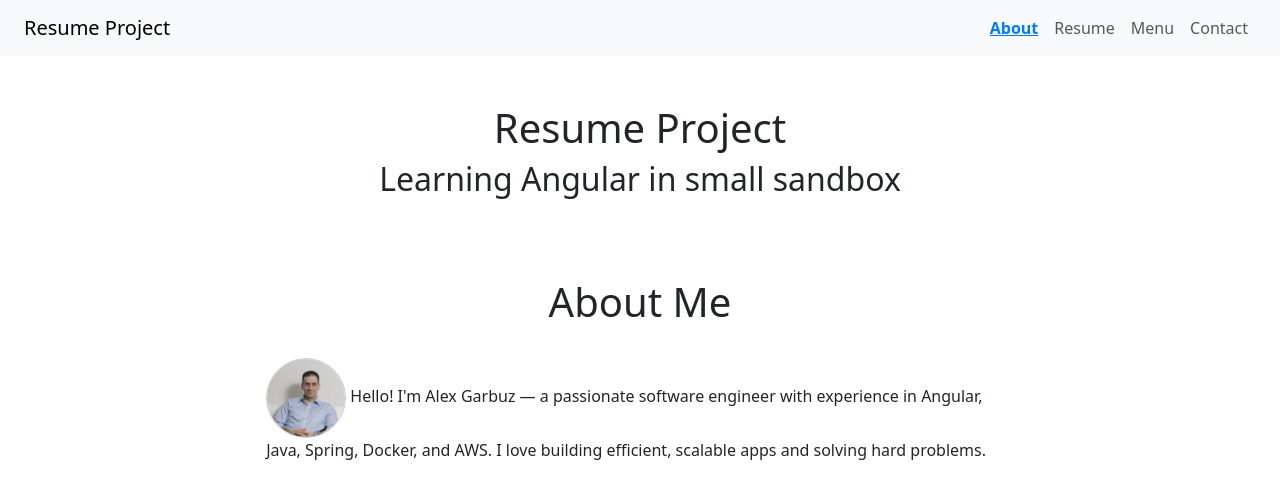
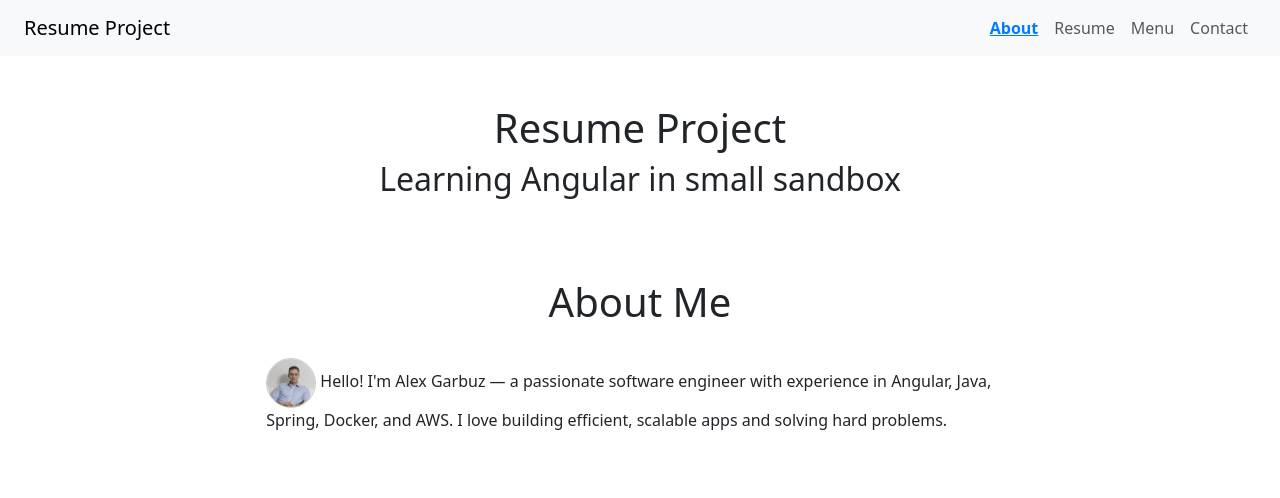
Before and after one commit to alexandergarbuz/mono-repo-playground, an Angular app in the folder ui/resume-web/: page /about in a window 1280 px wide. Shown: the top 498 px of the page. Built offline with nearby package versions, Linux system fonts and the light colour scheme.

Commit message:
Updated profile photo component

```diff
--- a/ui/resume-web/src/app/components/profile-photo/profile-photo.component.html
+++ b/ui/resume-web/src/app/components/profile-photo/profile-photo.component.html
@@ -1,7 +1,8 @@
 <img
-  src="/images/profile-photo.jpg"
-  [alt]="alt"
-  [style.width.px]="size"
-  [style.height.px]="size"
+  src={{imgSrc}}
+  [id]="imgId"
+  [alt]=""
+  [style.width.px]="imgSize"
+  [style.height.px]="imgSize"
   class="rounded-photo"
 />
--- a/ui/resume-web/src/app/components/profile-photo/profile-photo.component.ts
+++ b/ui/resume-web/src/app/components/profile-photo/profile-photo.component.ts
@@ -1,15 +1,16 @@
 import { Component, Input } from '@angular/core';
 
 @Component({
-  selector: 'app-profile-photo',
+  selector: 'profile-photo',
   standalone: true,
   imports: [],
   templateUrl: './profile-photo.component.html',
   styleUrl: './profile-photo.component.css'
 })
 export class ProfilePhotoComponent {
-  @Input() src:string = "'/images/profile-photo.jpg'"
-  @Input() alt:string = 'Alexander Garbuz Photo';
-  @Input() size:number = 150;
+  imgSrc = "/images/profile-photo.jpg"
+  @Input() imgId:string = "";
+  @Input() imgAlt:string = "Profile Photo";
+  @Input() imgSize:number = 150;
 
 }
--- a/ui/resume-web/src/app/pages/about/about.component.html
+++ b/ui/resume-web/src/app/pages/about/about.component.html
@@ -10,10 +10,10 @@
   <div class="row justify-content-center mt-4">
     <div class="col-md-10">
       <p>
-      <app-profile-photo
-      [src]="'/images/profile-photo.jpg'"
-      [alt]="'Alex Garbuz'"
-      [size]="80"
+      <profile-photo
+      [imgId]="'profilePhoto'"
+      [imgAlt]="'Alex Garbuz'"
+      [imgSize]=50
       />
         Hello! I'm Alex Garbuz — a passionate software engineer with experience in Angular, Java,
         Spring, Docker, and AWS. I love building efficient, scalable apps and solving hard problems.
```
